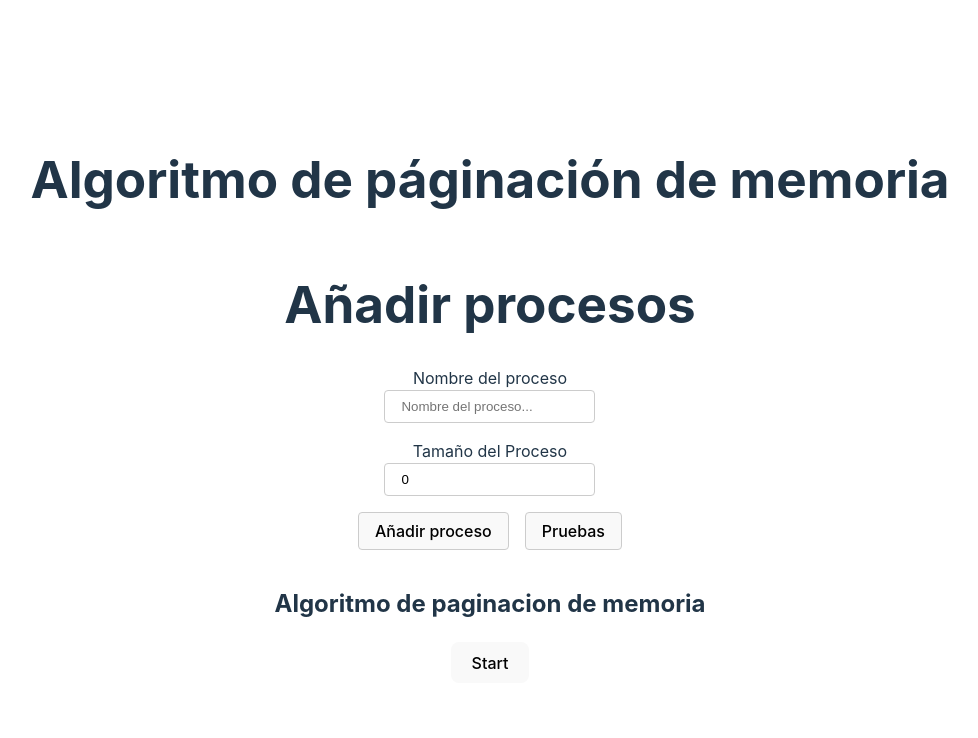
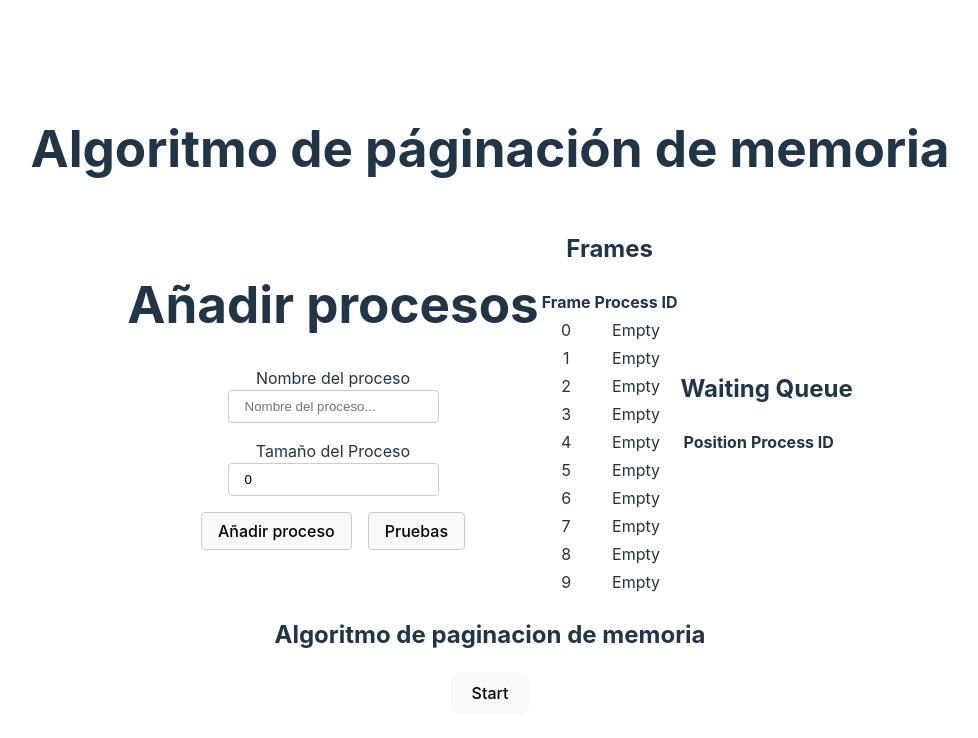
Before and after one commit to crkos/Proyecto-Algoritmo-Paginacion, a React (Vite) app: page / in a window 1280 px wide. Shown: the top 738 px of the page, without its empty margins (150-1128 px from the left). Built offline with nearby package versions, Linux system fonts and the light colour scheme.

Commit message:
Algorimo funcionando, tabla tambien

```diff
--- a/src/algoritmo/paginacion.js
+++ b/src/algoritmo/paginacion.js
@@ -1,60 +1,79 @@
 export class Paginacion {
   procesos = [];
-  queue = [];
-  memoria = [];
   memoriaSize = 0;
   waitingProcesses = []; // Lista de procesos en espera
+  frames = new Array(10).fill(null); // Memoria en los frames
 
-  frames = new Array(10).fill(null); // Represent the frames in the memory
-  pageTable = new Map(); // Keep track of which pages of each process are in which frames
-
-  constructor(procesos, memoriaSize) {
+  constructor(procesos, memoriaSize, setFrames, setWaitingQueue) {
     this.procesos = procesos;
     this.memoriaSize = memoriaSize;
+    this.setFrames = setFrames;
+    this.setWaitingQueue = setWaitingQueue;
   }
 
+  updateFrames(newFrames) {
+    this.frames = [...newFrames];
+    this.setFrames(this.frames);
+  }
+
+  updateWaitingQueue(newWaitingQueue) {
+    this.waitingProcesses = [...newWaitingQueue];
+    this.setWaitingQueue(this.waitingProcesses);
+  }
+
+
   async addProcessToMemory(process) {
-    const numberOfPages = Math.ceil(process.size / this.memoriaSize);
+    const numberOfFramesRequired = process.size;
+    const emptyFrames = this.frames.filter(frame => frame === null).length;
+    console.log(`Adding process ${process.id} to memory. Frames required: ${numberOfFramesRequired}`);
 
-    for (let i = 0; i < numberOfPages; i++) {
+    if (numberOfFramesRequired > emptyFrames) {
+      this.addProcessToWaitingQueue(process);
+      return;
+    }
+
+    for (let i = 0; i < numberOfFramesRequired; i++) {
       const frameIndex = this.frames.findIndex(frame => frame === null);
-      console.log(frameIndex);
 
       if (frameIndex === -1) {
         this.addProcessToWaitingQueue(process);
         return;
       }
 
-      this.frames[frameIndex] = { processId: process.id, pageIndex: i };
-      console.log(this.frames)
-      this.pageTable.set(`${process.id}-${i}`, frameIndex);
-      console.log(this.pageTable)
+      this.frames[frameIndex] = { processId: process.id, frameIndex: i };
+      console.log(`Assigned process ${process.id} to frame ${frameIndex}`);
     }
+    this.updateFrames(this.frames);
+    console.log(`Current frames: ${JSON.stringify(this.frames)}`);
+    await process.runProcess(() => this.terminateProcess(process));
+    this.setFrames(this.frames);
+  }
 
-    await process.runProcess(() => this.terminateProcess(process));
-  }
   addProcessToWaitingQueue(process) {
     this.waitingProcesses.push(process);
-    console.log("Waiting process: " + this.waitingProcesses);
+    this.updateWaitingQueue(this.waitingProcesses)
+    console.log(`Process ${process.id} added to waiting queue.`);
   }
 
-  terminateProcess(process) {
-    const numberOfPages = Math.ceil(process.size / this.memoriaSize);
+  async terminateProcess(process) {
+    const numberOfFramesOccupied = process.size;
+    console.log(`Terminating process ${process.id}. Frames to free: ${numberOfFramesOccupied}`);
 
-    for (let i = 0; i < numberOfPages; i++) {
-      const frameIndex = this.pageTable.get(`${process.id}-${i}`);
-      console.log(frameIndex);
+    for (let i = 0; i < numberOfFramesOccupied; i++) {
+      const frameIndex = this.frames.findIndex(frame => frame && frame.processId === process.id);
 
-      if (frameIndex !== undefined) {
+      if (frameIndex !== -1) {
         this.frames[frameIndex] = null;
-        this.pageTable.delete(`${process.id}-${i}`);
+        console.log(`Freed frame ${frameIndex}`);
       }
     }
 
+    console.log(`Current frames: ${JSON.stringify(this.frames)}`);
+    this.updateFrames(this.frames);
     if (this.waitingProcesses.length > 0) {
       const nextProcess = this.waitingProcesses.shift();
-      this.addProcessToMemory(nextProcess);
+      await this.addProcessToMemory(nextProcess);
+      this.updateWaitingQueue(this.waitingProcesses);
     }
   }
-
 }
--- a/src/components/Paginacion.jsx
+++ b/src/components/Paginacion.jsx
@@ -1,4 +1,4 @@
-import {useState} from 'react';
+import {useEffect, useState} from 'react';
 import ProcessAdder from "./ProcessAdder.jsx";
 import {Paginacion} from "../algoritmo/paginacion.js";
 
@@ -6,16 +6,19 @@ import {Paginacion} from "../algoritmo/paginacion.js";
 const Pagination = () => {
   const [enabled, setEnabled] = useState(false);
   const [processes, setProcesses] = useState([])
+  const [frames, setFrames] = useState(new Array(10).fill(null));
+  const [waitingQueue, setWaitingQueue] = useState([]);
 
+  useEffect(() => {
+    if (enabled) {
+      const paginacion = new Paginacion(processes, 10, setFrames, setWaitingQueue);
 
+      processes.forEach(async process => {
+        await paginacion.addProcessToMemory(process);
+      });
+    }
+  }, [enabled, processes]);
   const handleEnable = () => {
-    const cloneProcesos = [...processes];
-    const paginacion = new Paginacion(cloneProcesos, 100);
-
-    processes.forEach(process => {
-      paginacion.addProcessToMemory(process);
-    });
-
     setEnabled(prevState => !prevState);
   };
 
@@ -52,6 +55,47 @@ const Pagination = () => {
           </div>
         ) : null}
 
+        <div>
+          <h2>Frames</h2>
+          <table className="frames-table">
+            <thead>
+            <tr>
+              <th>Frame</th>
+              <th>Process ID</th>
+            </tr>
+            </thead>
+            <tbody>
+            {frames.map((frame, index) => (
+              <tr key={index}>
+                <td>{index}</td>
+                <td>{frame ? frame.processId : 'Empty'}</td>
+              </tr>
+            ))}
+            </tbody>
+          </table>
+        </div>
+
+        <div>
+          <h2>Waiting Queue</h2>
+          <table className="waiting-queue-table">
+            <thead>
+            <tr>
+              <th>Position</th>
+              <th>Process ID</th>
+            </tr>
+            </thead>
+            <tbody>
+            {waitingQueue.map((process, index) => (
+              <tr key={index}>
+                <td>{index}</td>
+                <td>{process.id}</td>
+              </tr>
+            ))}
+            </tbody>
+          </table>
+        </div>
+
+
 
       </div>
       <div style={{
```
